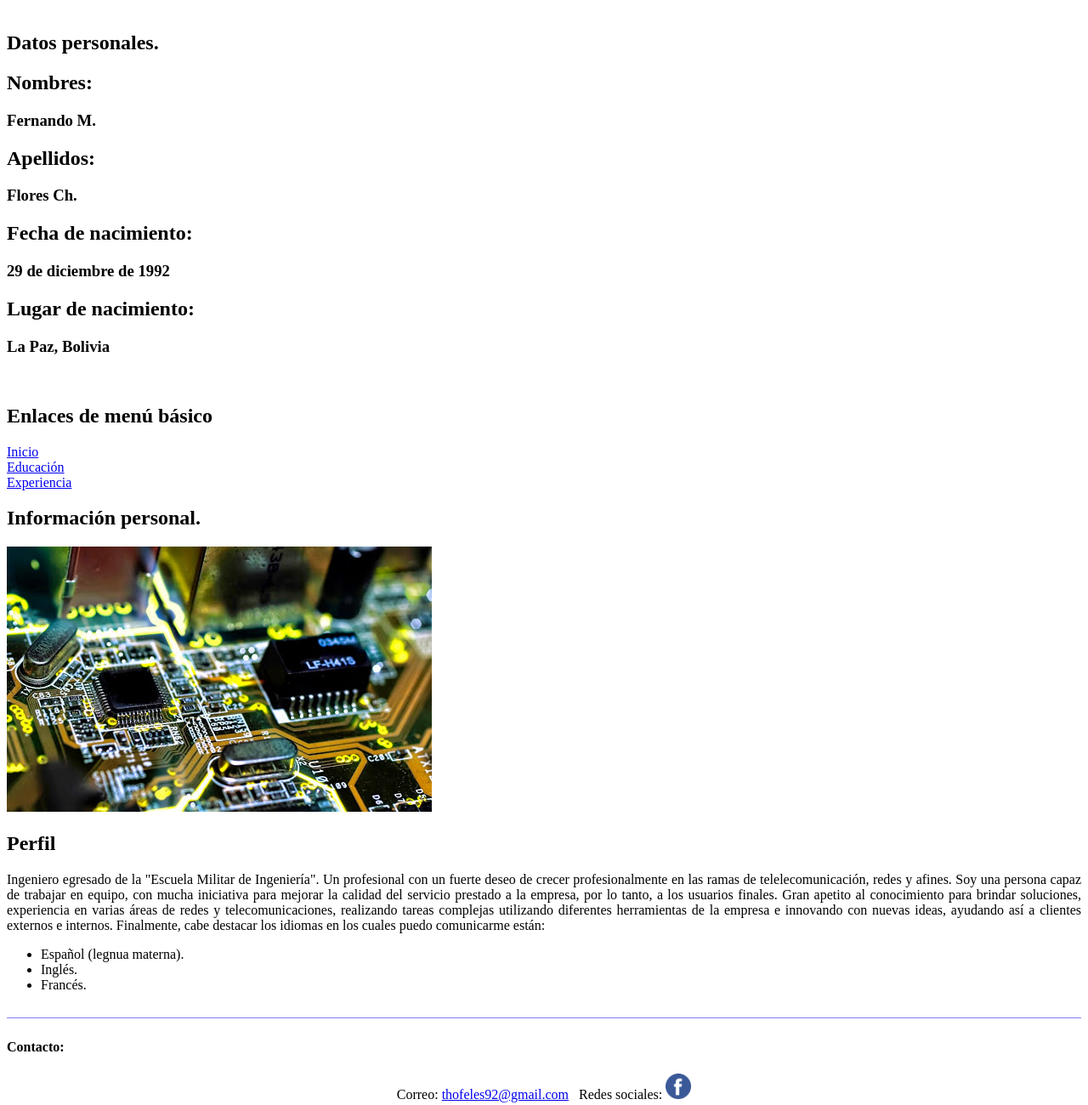
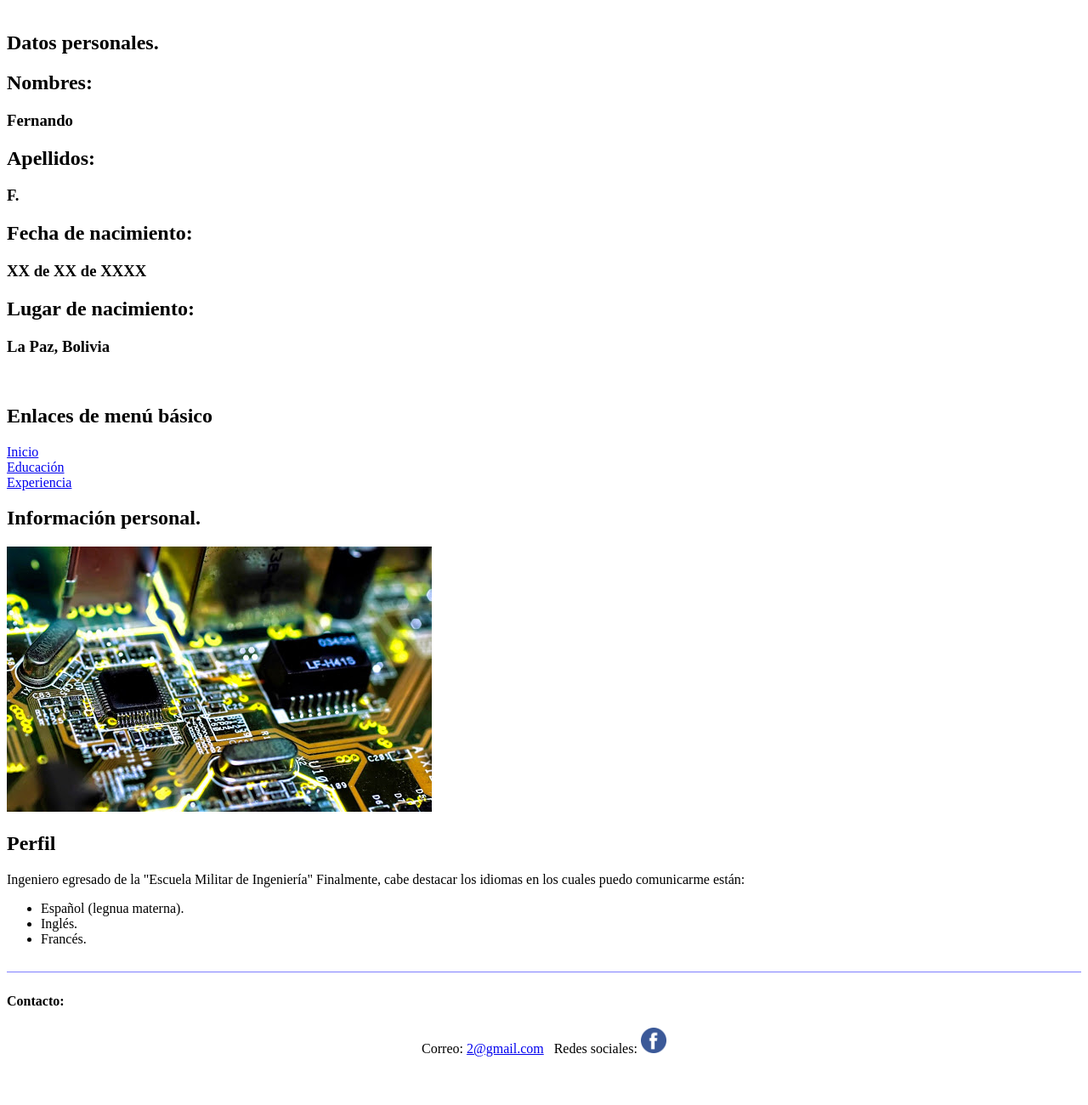
Before and after one commit to ferthofeles/Tarea-Final, a plain HTML site: page index.html in a window 1280 px wide. Shown: the part 260-1560 px from the top of the page at 85% size. After the commit the page ends 1519 px from the top, so only its background shows below. Drawn offline with Linux system fonts and the light colour scheme.

Commit message:
Update index.html

```diff
--- a/index.html
+++ b/index.html
@@ -20,11 +20,11 @@
       <h1>Hoja de Vida.</h1></br>
       <h2>Datos personales.</h2>
       <h2>Nombres: </h2>
-      <h3>Fernando M.</h3>
+      <h3>Fernando</h3>
       <h2>Apellidos:</h3>
-      <h3>Flores Ch.</h3>
+      <h3>F.</h3>
       <h2>Fecha de nacimiento:</h2>
-      <h3>29 de diciembre de 1992</h3>
+      <h3>XX de XX de XXXX</h3>
       <h2>Lugar de nacimiento:</h2>
       <h3>La Paz, Bolivia</h3><br/>
       <h2>Enlaces de menú básico</h2>
@@ -39,8 +39,7 @@
       <img src="Img/Electronica.jpg" alt="Imagen Personal" title="Foto CV"/>
       <h2>Perfil</h2>
       <p align="justify">
-        Ingeniero egresado de la "Escuela Militar de Ingeniería". Un profesional con un fuerte deseo de crecer profesionalmente en las ramas de telelecomunicación, redes y afines. Soy una persona capaz de trabajar en equipo, con mucha iniciativa para mejorar la calidad del servicio prestado a la empresa, por lo tanto, a los usuarios finales.
-        Gran apetito al conocimiento para brindar soluciones, experiencia en varias áreas de redes y telecomunicaciones, realizando tareas complejas utilizando diferentes herramientas de la empresa e innovando con nuevas ideas, ayudando así a clientes externos e internos.
+        Ingeniero egresado de la "Escuela Militar de Ingeniería"
         Finalmente, cabe destacar los idiomas en los cuales puedo comunicarme están:
         <ul>
           <li>Español (legnua materna).</li>
@@ -54,8 +53,8 @@
         </svg>
         <h4>Contacto:</h4>
         <p align="center">
-          Correo:  <a href="mailto:thofeles92@gmail.com?subject=revision">thofeles92@gmail.com</a> &nbsp;
-          Redes sociales: <a href="https://www.facebook.com/ferthofeles" target="_blank"><img src="Img/Fb.png" alt="logo" title="Logo Fb" width="30" height="30"></a>
+          Correo:  <a href="mailto:2@gmail.com?subject=revision">2@gmail.com</a> &nbsp;
+          Redes sociales: <a href="https://www.facebook.com" target="_blank"><img src="Img/Fb.png" alt="logo" title="Logo Fb" width="30" height="30"></a>
         </p>
       </footer>
     </body>
```
